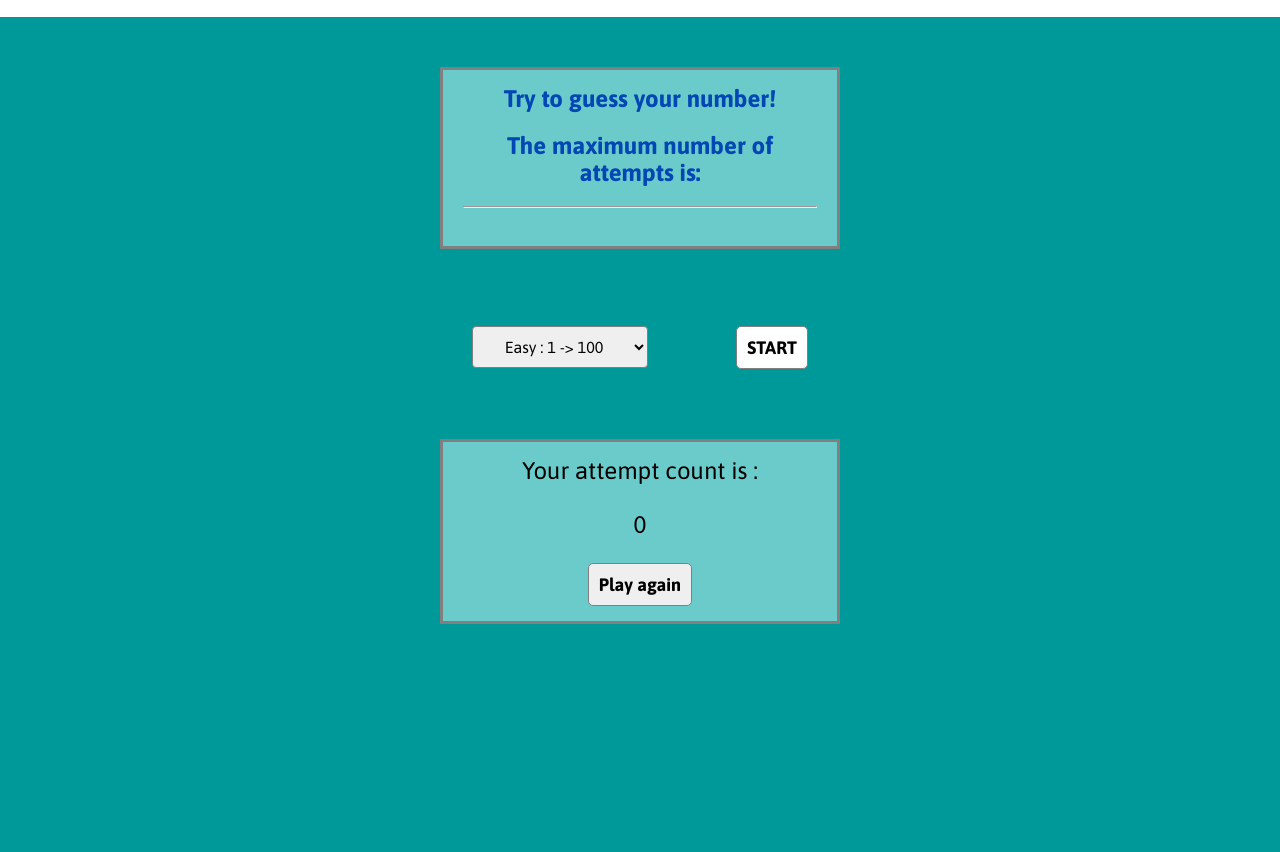
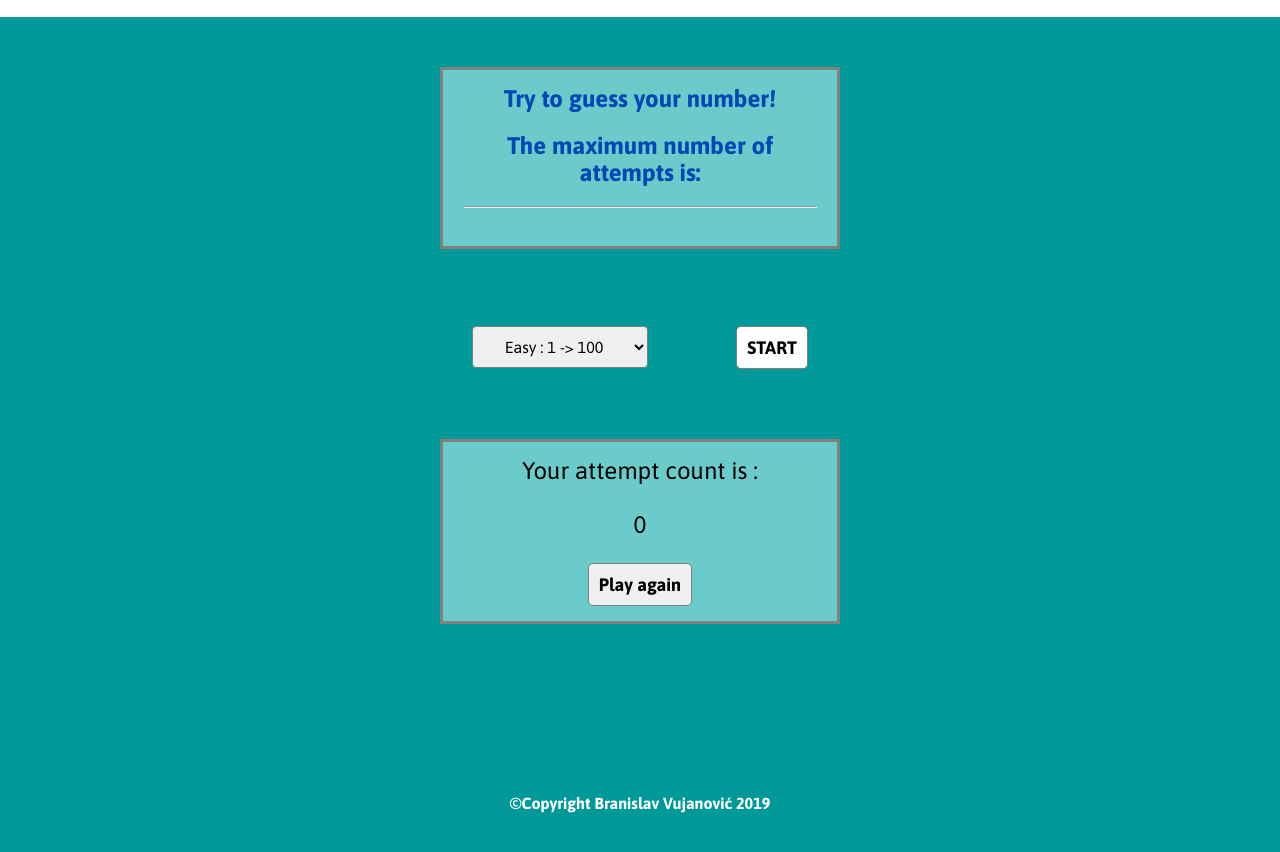
Before and after one commit to branislavrt4316/HOL_game, a plain HTML site: page index.html in a window 1280 px wide. Shown: the part 60-912 px from the top of the page. Before the commit the page ends 800 px from the top, so only its background shows below. Drawn offline with Linux system fonts and the light colour scheme.

Commit message:
Final commit

```diff
--- a/app.js
+++ b/app.js
@@ -42,9 +42,15 @@ function CallTwo(){
 /* This function GET A USER NUMBER and show that number in the list*/
 function getUserNum(){
     userNumber = document.getElementById("userNum").value;
-    attemptCount += 1;
-    showUserNumber(); //calling function for showing user number
-    checkNumbers();
+   var userIntNumber = parseInt(userNumber, 10);
+
+    if(userIntNumber >= 0 && userIntNumber <= 10000){
+        attemptCount += 1;
+        showUserNumber(); //call function for showing user number
+        checkNumbers();
+    }else{
+        alert("YOU DIDN'T PUT GOOD INPUT");
+    }
 }
 
 /* This function ADD DIV-S WITH USER NUMBER*/
--- a/index.html
+++ b/index.html
@@ -52,6 +52,10 @@
     <button type="submit" id="playAgain" onclick="refreshPage()">Play again</button>
 </div>
 
+<footer class="copyright">
+        <h3 id="copy">&copy;Copyright Branislav Vujanović 2019</h3>
+</footer>
+
 </body>
 
 </html>
--- a/style.css
+++ b/style.css
@@ -197,3 +197,16 @@ is equal with number which one computer made */
  @keyframes blinkBorderWIN {
     50% { border-color: green; }
  }
+
+ .copyright {
+    position: relative;
+}
+
+#copy {
+    margin-top: 170px;
+    margin-bottom: 50px;
+    text-align: center;
+    color: white;
+    font-size: 16px;
+    position: -ms-page;
+}
```
